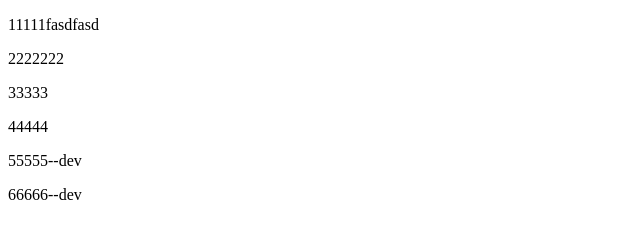
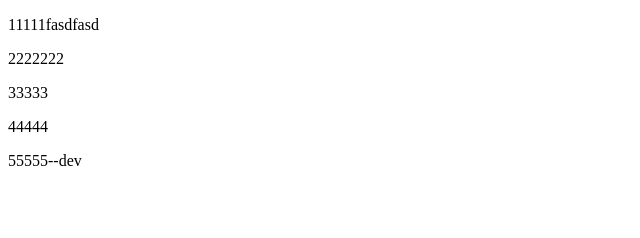
Before and after one commit to linxingli/learngit, a plain HTML site: page index.html in a window 1280 px wide. Shown: the full height of the page, 0-640 px from the left. Drawn offline with Linux system fonts and the light colour scheme.

Commit message:
refactor: 精简代码

```diff
--- a/index.html
+++ b/index.html
@@ -12,6 +12,5 @@
   <p>33333</p>
   <p>44444</p>
   <p>55555--dev</p>
-  <p>66666--dev</p>
 </body>
 </html>
```
